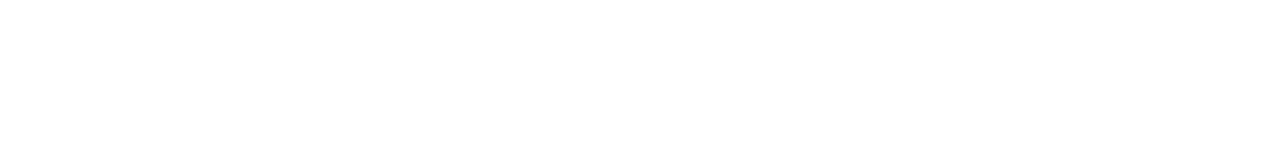
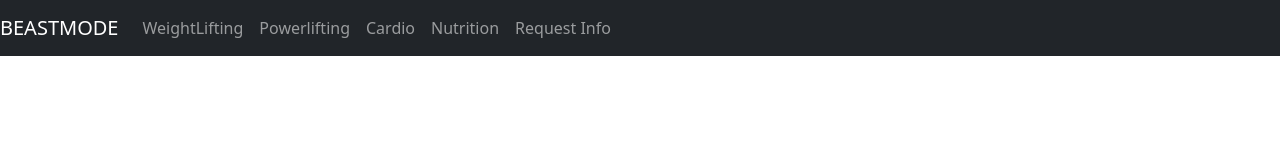
Before and after one commit to jh12421/beastmode, a website: page index.html in a window 1280 px wide. Drawn offline with nearby package versions, Linux system fonts and the light colour scheme.

Commit message:
created navbar

```diff
--- a/index.html
+++ b/index.html
@@ -3,10 +3,41 @@
 <head>
   <meta charset="UTF-8">
   <meta name="viewport" content="width=device-width, initial-scale=1.0">
+  <!--linked bootstrap-->
   <link rel="stylesheet" href="node_modules/bootstrap/dist/css/bootstrap.css">
   <title>Beast Mode</title>
 </head>
 <body>
+    <!--creating a navbar-->
+  <nav class="navbar navbar-expand-sm navbar-dark bg-dark">
+    <a class="navbar-brand" href="index.html">BEASTMODE</a>
+    <button class="navbar-toggler" type="button" data-toggle="collapse" data-target="#navbarNavDropdown"
+    aria-controls="navbarNavDropdown" aria-expanded="false" aria-label="Toggle navigation">
+    <!--Three dot icon for smaller screens-->
+     <span class="navbar-toggler-icon"></span>
+  </button>
+  <!--creating items in our navbar-->
+  <div class="collapse navbar-collapse" id="navbarNavDropdown">
+    <ul class="navbar-nav">
+      <li class="nav-item">
+        <a class="nav-link" href="#">WeightLifting</a>
+      </li>
+      <li class="nav-item">
+        <a class="nav-link" href="#">Powerlifting</a>
+      </li>
+      <li class="nav-item">
+        <a class="nav-link" href="#">Cardio</a>
+      </li>
+      <li class="nav-item">
+        <a class="nav-link" href="#">Nutrition</a>
+      </li>
+      <li class="nav-item">
+        <a class="nav-link" href="#">Request Info</a>
+
+    </ul>
+  </div>
+  </nav>
+
 
 </body>
 </html>
```
